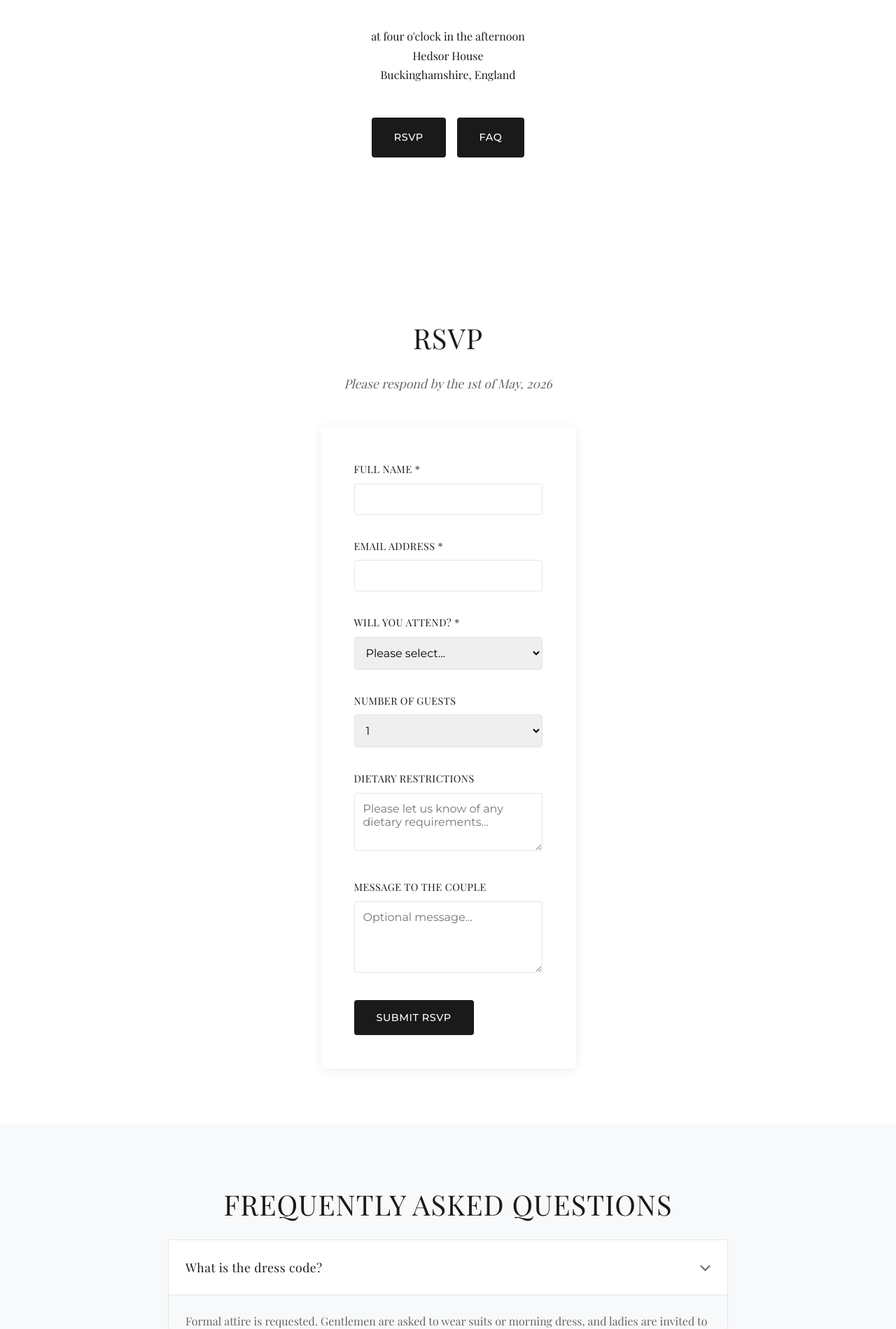
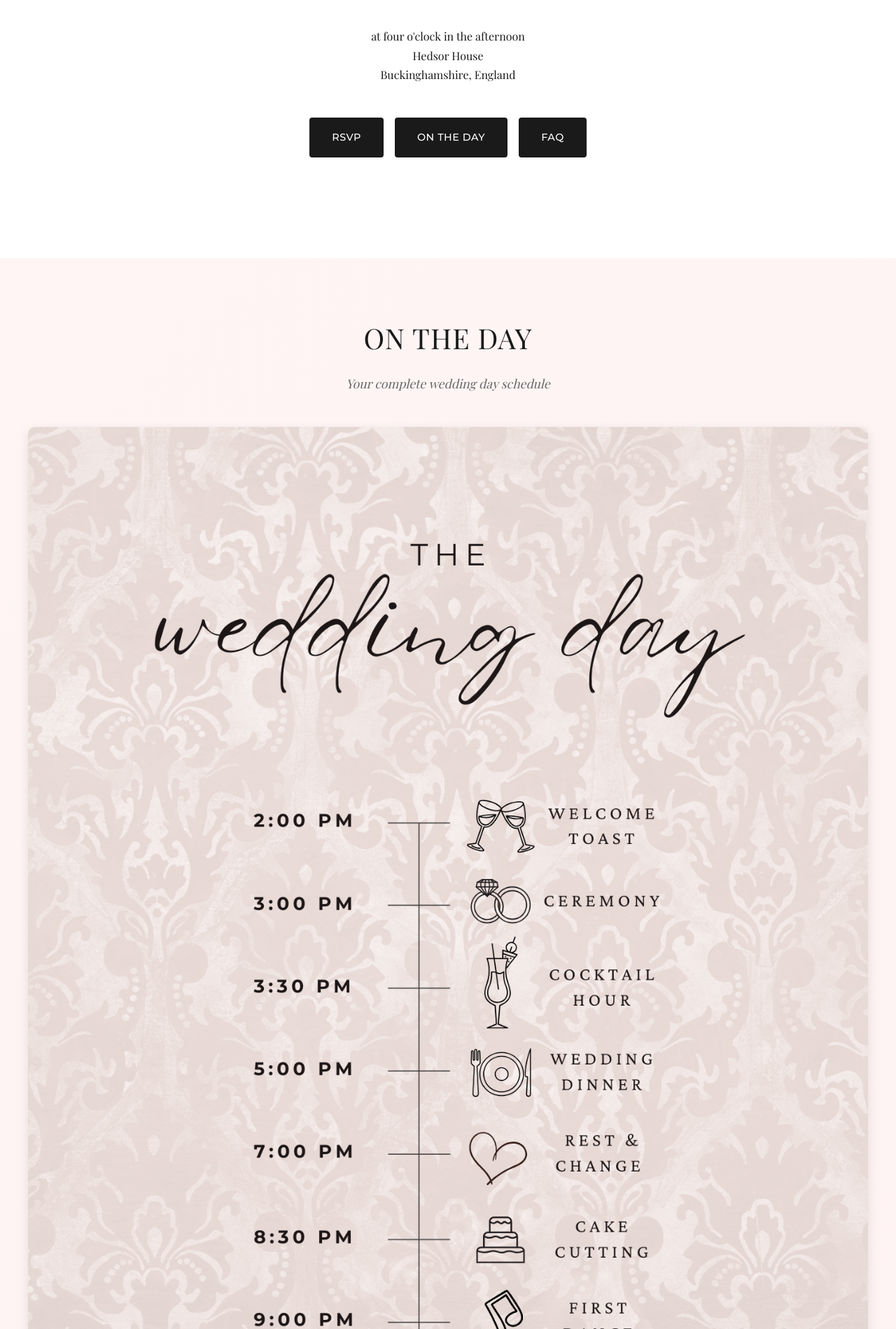
Before and after one commit to shuetyang/hedsor2026-invite, a Flask app: page / in a window 1280 px wide. Shown: the part 791-2690 px from the top of the page at 70% size. Run offline with Flask 3, Linux system fonts and the light colour scheme.

Commit message:
Add On the Day section with embedded PNG schedule and improved navigation

```diff
--- a/app.py
+++ b/app.py
@@ -1,4 +1,4 @@
-from flask import Flask, render_template, request, redirect, url_for, flash, jsonify
+from flask import Flask, render_template, request, redirect, url_for, flash, jsonify, send_from_directory
 from flask_sqlalchemy import SQLAlchemy
 from datetime import datetime
 import os
@@ -50,6 +50,10 @@ def rsvp():
 @app.route('/faq')
 def faq():
     return redirect(url_for('home') + '#faq')
+
+@app.route('/schedule')
+def schedule():
+    return send_from_directory('materials', 'crystal and yang wedding.png')
 
 @app.route('/submit_rsvp', methods=['POST'])
 def submit_rsvp():
--- a/static/css/style.css
+++ b/static/css/style.css
@@ -716,6 +716,30 @@ section {
     background: #f8f9fa;
 }
 
+/* On the Day Section */
+.on-the-day-section {
+    padding: 5rem 2rem;
+    background: linear-gradient(135deg, #fff5f5 0%, #fef2f2 100%);
+}
+
+.schedule-image-container {
+    max-width: 1200px;
+    margin: 0 auto;
+    margin-top: 3rem;
+    text-align: center;
+}
+
+.schedule-image {
+    max-width: 100%;
+    height: auto;
+    border-radius: 10px;
+    box-shadow: 0 5px 15px rgba(0, 0, 0, 0.1);
+    display: block;
+    margin: 0 auto;
+}
+
+
+
 .faq-container {
     max-width: 800px;
     margin: 0 auto;
@@ -914,6 +938,14 @@ section {
         letter-spacing: 1px;
         font-size: 0.8rem;
     }
+
+    .schedule-image-container {
+        margin: 2rem 1rem;
+    }
+
+    .schedule-image {
+        width: 100%;
+    }
 }
 
 /* Animations */
--- a/templates/base.html
+++ b/templates/base.html
@@ -45,12 +45,14 @@
                     <a href="#home" class="nav-link smooth-scroll">Home</a>
                 </li>
                 <li class="nav-item">
+                    <a href="#on-the-day" class="nav-link smooth-scroll">On the Day</a>
+                </li>
+                <li class="nav-item">
                     <a href="#rsvp" class="nav-link smooth-scroll">RSVP</a>
                 </li>
                 <li class="nav-item">
                     <a href="#faq" class="nav-link smooth-scroll">FAQ</a>
                 </li>
-
             </ul>
             <div class="hamburger">
                 <span class="bar"></span>
--- a/templates/index.html
+++ b/templates/index.html
@@ -19,7 +19,24 @@
 
         <div class="hero-buttons">
             <a href="#rsvp" class="btn btn-primary smooth-scroll">RSVP</a>
+            <a href="#on-the-day" class="btn btn-secondary smooth-scroll">On the Day</a>
             <a href="#faq" class="btn btn-secondary smooth-scroll">FAQ</a>
+        </div>
+    </div>
+</section>
+
+<!-- On the Day Section -->
+<section id="on-the-day" class="on-the-day-section">
+    <div class="container">
+        <h2 class="section-title">On the Day</h2>
+        <p class="section-subtitle">Your complete wedding day schedule</p>
+
+        <div class="schedule-image-container">
+            <img
+                src="{{ url_for('schedule') }}"
+                alt="Wedding Day Schedule"
+                class="schedule-image"
+                title="Wedding Day Schedule">
         </div>
     </div>
 </section>
```
Also changed, not shown: materials/crystal and yang wedding.png (added), materials/decorative-wedding-floral-frames-set/sl_082320_34310_16.jpg (renamed from decorative-wedding-floral-frames-set/sl_082320_34310_16.jpg), materials/frontpage.JPG (renamed from frontpage.JPG), 6 other files.
